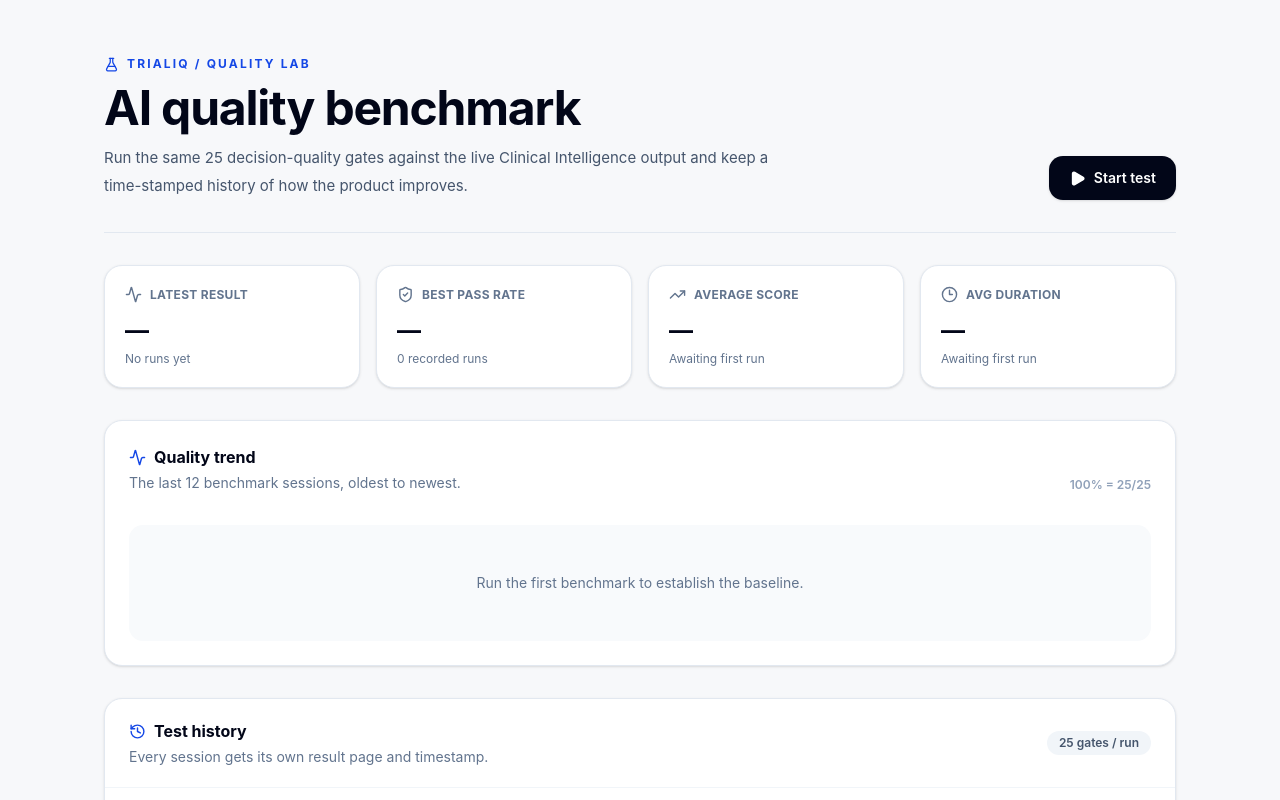
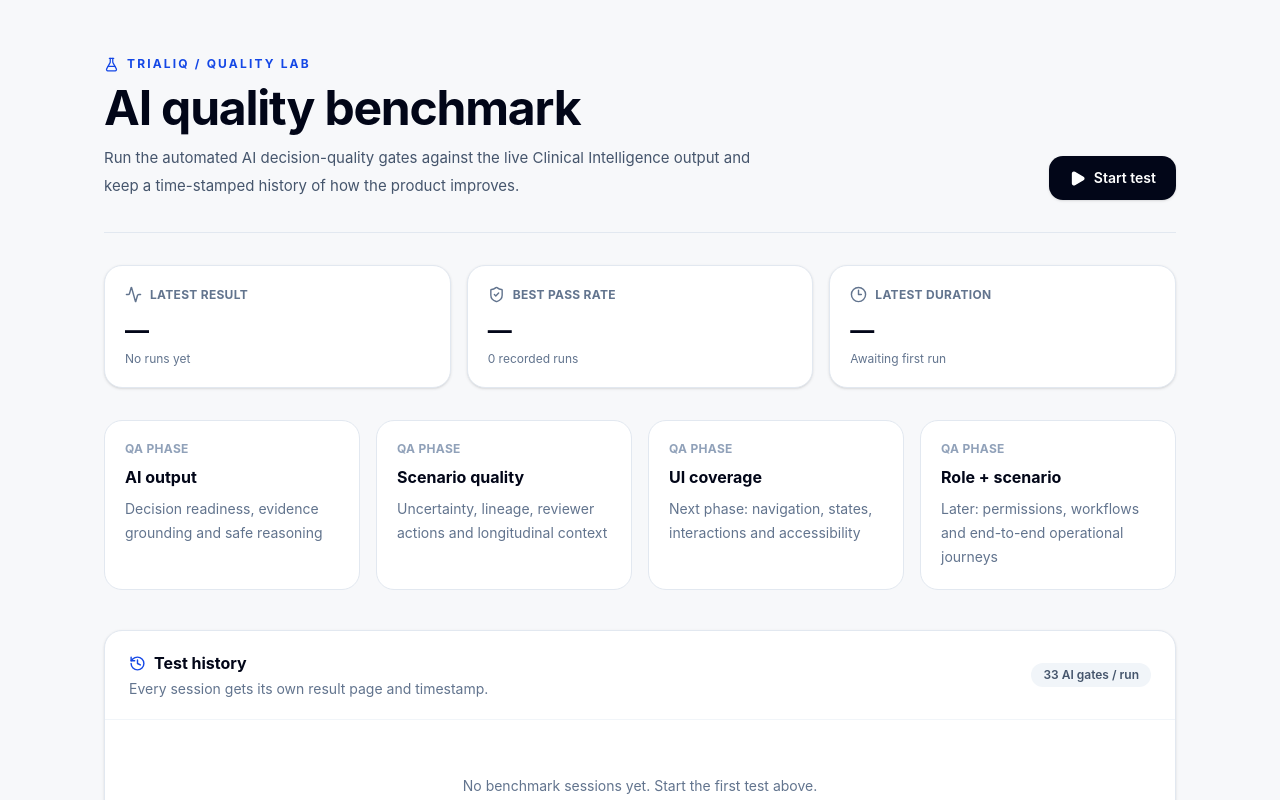
Before and after one commit to Zunaid24/trialiq, a Next.js app: page /test.html in a window 1280 px wide. Shown: the top 800 px of the page. Built offline with nearby package versions, Linux system fonts and the light colour scheme.

Commit message:
Update quality lab for expanded AI benchmark

```diff
--- a/app/test.html/page.tsx
+++ b/app/test.html/page.tsx
@@ -2,10 +2,11 @@
 
 import { useEffect, useMemo, useState } from "react";
 import Link from "next/link";
-import { Activity, ArrowRight, CheckCircle2, Clock3, FlaskConical, History, Loader2, Play, ShieldCheck, TrendingDown, TrendingUp, XCircle } from "lucide-react";
+import { Activity, ArrowRight, CheckCircle2, Clock3, FlaskConical, History, Loader2, Play, ShieldCheck, XCircle } from "lucide-react";
 
 type HistoryItem = {
   id: string;
+  suite?: string;
   startedAt: string;
   completedAt: string;
   durationMs: number;
@@ -19,14 +20,8 @@ type HistoryItem = {
 function formatDate(value: string) {
   return new Date(value).toLocaleString([], { dateStyle: "medium", timeStyle: "medium" });
 }
-function shortDate(value: string) {
-  return new Date(value).toLocaleDateString([], { month: "short", day: "numeric" });
-}
 function duration(ms: number) {
   return `${(ms / 1000).toFixed(1)}s`;
-}
-function score(run: HistoryItem) {
-  return run.total ? Math.round((run.passed / run.total) * 100) : 0;
 }
 
 export default function TestSuitePage() {
@@ -63,14 +58,7 @@ export default function TestSuitePage() {
   }
 
   const latest = history[0];
-  const previous = history[1];
-  const best = useMemo(() => history.reduce((max, run) => Math.max(max, score(run)), 0), [history]);
-  const average = useMemo(() => history.length ? Math.round(history.reduce((sum, run) => sum + score(run), 0) / history.length) : 0, [history]);
-  const avgDuration = useMemo(() => history.length ? Math.round(history.reduce((sum, run) => sum + run.durationMs, 0) / history.length) : 0, [history]);
-  const latestScore = latest ? score(latest) : 0;
-  const previousScore = previous ? score(previous) : latestScore;
-  const delta = latest ? latestScore - previousScore : 0;
-  const trendRuns = [...history].slice(0, 12).reverse();
+  const best = useMemo(() => history.reduce((max, run) => Math.max(max, run.total ? (run.passed / run.total) * 100 : 0), 0), [history]);
 
   return (
     <main className="min-h-screen bg-[#f7f8fa] text-slate-950">
@@ -79,7 +67,7 @@ export default function TestSuitePage() {
           <div>
             <div className="flex items-center gap-2 text-xs font-bold uppercase tracking-[0.18em] text-blue-700"><FlaskConical size={15} /> TrialIQ / Quality Lab</div>
             <h1 className="mt-3 text-4xl font-bold tracking-tight md:text-5xl">AI quality benchmark</h1>
-            <p className="mt-3 max-w-2xl text-[15px] leading-7 text-slate-600">Run the same 25 decision-quality gates against the live Clinical Intelligence output and keep a time-stamped history of how the product improves.</p>
+            <p className="mt-3 max-w-2xl text-[15px] leading-7 text-slate-600">Run the automated AI decision-quality gates against the live Clinical Intelligence output and keep a time-stamped history of how the product improves.</p>
           </div>
           <button onClick={startTest} disabled={running} className="inline-flex shrink-0 items-center justify-center gap-2 rounded-xl bg-slate-950 px-5 py-3 text-sm font-semibold text-white shadow-sm transition hover:bg-slate-800 disabled:cursor-wait disabled:opacity-60">
             {running ? <Loader2 size={17} className="animate-spin" /> : <Play size={17} fill="currentColor" />}
@@ -87,36 +75,26 @@ export default function TestSuitePage() {
           </button>
         </header>
 
-        {running && <div className="mt-6 rounded-2xl border border-blue-200 bg-blue-50 p-5"><div className="flex items-center gap-3"><Loader2 className="animate-spin text-blue-700" size={19}/><div><p className="font-bold text-blue-950">Benchmark running</p><p className="mt-1 text-sm text-blue-800">Clinical Intelligence is being evaluated across all 25 gates. The browser runs headlessly; no Chrome window will open.</p></div></div></div>}
+        {running && <div className="mt-6 rounded-2xl border border-blue-200 bg-blue-50 p-5"><div className="flex items-center gap-3"><Loader2 className="animate-spin text-blue-700" size={19}/><div><p className="font-bold text-blue-950">Benchmark running</p><p className="mt-1 text-sm text-blue-800">Clinical Intelligence is being evaluated across the full AI quality suite. The browser runs headlessly; no Chrome window will open.</p></div></div></div>}
         {error && <div className="mt-6 rounded-2xl border border-red-200 bg-red-50 p-5 text-sm text-red-800"><strong>Could not start the benchmark.</strong> {error}</div>}
 
-        <section className="mt-8 grid gap-4 sm:grid-cols-2 lg:grid-cols-4">
+        <section className="mt-8 grid gap-4 md:grid-cols-3">
           <Stat icon={<Activity size={17}/>} label="Latest result" value={latest ? `${latest.passed}/${latest.total}` : "—"} detail={latest ? latest.status : "No runs yet"} />
-          <Stat icon={<ShieldCheck size={17}/>} label="Best pass rate" value={history.length ? `${best}%` : "—"} detail={`${history.length} recorded run${history.length === 1 ? "" : "s"}`} />
-          <Stat icon={<TrendingUp size={17}/>} label="Average score" value={history.length ? `${average}%` : "—"} detail={history.length ? `Across ${history.length} run${history.length === 1 ? "" : "s"}` : "Awaiting first run"} />
-          <Stat icon={<Clock3 size={17}/>} label="Avg duration" value={history.length ? duration(avgDuration) : "—"} detail={latest ? formatDate(latest.completedAt) : "Awaiting first run"} />
+          <Stat icon={<ShieldCheck size={17}/>} label="Best pass rate" value={history.length ? `${best.toFixed(0)}%` : "—"} detail={`${history.length} recorded run${history.length === 1 ? "" : "s"}`} />
+          <Stat icon={<Clock3 size={17}/>} label="Latest duration" value={latest ? duration(latest.durationMs) : "—"} detail={latest ? formatDate(latest.completedAt) : "Awaiting first run"} />
         </section>
 
-        {latest && history.length > 1 && <section className={`mt-6 rounded-2xl border p-5 ${delta < 0 ? "border-red-200 bg-red-50" : delta > 0 ? "border-emerald-200 bg-emerald-50" : "border-slate-200 bg-white"}`}>
-          <div className="flex items-start gap-3">
-            {delta < 0 ? <TrendingDown className="mt-0.5 text-red-700" size={19}/> : <TrendingUp className={`mt-0.5 ${delta > 0 ? "text-emerald-700" : "text-slate-500"}`} size={19}/>}
-            <div><p className={`font-bold ${delta < 0 ? "text-red-950" : delta > 0 ? "text-emerald-950" : "text-slate-900"}`}>{delta < 0 ? "Regression detected" : delta > 0 ? "Quality improved" : "No score change"}</p><p className="mt-1 text-sm text-slate-600">Latest score <strong>{latestScore}%</strong> vs previous <strong>{previousScore}%</strong> ({delta > 0 ? "+" : ""}{delta} percentage points).</p></div>
-          </div>
-        </section>}
-
-        <section className="mt-8 rounded-2xl border border-slate-200 bg-white p-6 shadow-sm">
-          <div className="flex flex-col gap-2 sm:flex-row sm:items-end sm:justify-between"><div><div className="flex items-center gap-2"><Activity size={17} className="text-blue-700"/><h2 className="font-bold">Quality trend</h2></div><p className="mt-1 text-sm text-slate-500">The last 12 benchmark sessions, oldest to newest.</p></div><span className="text-xs font-semibold text-slate-400">100% = 25/25</span></div>
-          {trendRuns.length === 0 ? <div className="mt-8 rounded-xl bg-slate-50 px-4 py-12 text-center text-sm text-slate-500">Run the first benchmark to establish the baseline.</div> : <div className="mt-8 overflow-x-auto"><div className="flex min-w-[620px] items-end gap-3" style={{ height: 230 }}>
-            {trendRuns.map((run) => { const value = score(run); return <Link key={run.id} href={`/test.html/run/${run.id}`} className="group flex h-full min-w-[42px] flex-1 flex-col justify-end gap-2 text-center" title={`${value}% — ${formatDate(run.startedAt)}`}>
-              <span className="text-xs font-bold text-slate-500">{value}%</span>
-              <div className={`mx-auto w-full max-w-12 rounded-t-lg transition group-hover:opacity-80 ${run.status === "PASS" ? "bg-emerald-500" : "bg-red-400"}`} style={{ height: `${Math.max(value, 4) * 1.7}px` }} />
-              <span className="truncate text-[10px] font-medium text-slate-400">{shortDate(run.startedAt)}</span>
-            </Link>; })}
-          </div></div>}
+        <section className="mt-8 grid gap-4 md:grid-cols-4">
+          {[
+            ["AI output", "Decision readiness, evidence grounding and safe reasoning"],
+            ["Scenario quality", "Uncertainty, lineage, reviewer actions and longitudinal context"],
+            ["UI coverage", "Next phase: navigation, states, interactions and accessibility"],
+            ["Role + scenario", "Later: permissions, workflows and end-to-end operational journeys"],
+          ].map(([title, description]) => <div key={title} className="rounded-2xl border border-slate-200 bg-white p-5"><p className="text-xs font-bold uppercase tracking-wide text-slate-400">QA phase</p><h2 className="mt-2 font-bold">{title}</h2><p className="mt-2 text-sm leading-6 text-slate-500">{description}</p></div>)}
         </section>
 
-        <section className="mt-8 rounded-2xl border border-slate-200 bg-white shadow-sm">
-          <div className="flex items-center justify-between border-b border-slate-100 px-6 py-5"><div><div className="flex items-center gap-2"><History size={17} className="text-blue-700"/><h2 className="font-bold">Test history</h2></div><p className="mt-1 text-sm text-slate-500">Every session gets its own result page and timestamp.</p></div><span className="rounded-full bg-slate-100 px-3 py-1 text-xs font-semibold text-slate-600">25 gates / run</span></div>
+        <section className="mt-10 rounded-2xl border border-slate-200 bg-white shadow-sm">
+          <div className="flex items-center justify-between border-b border-slate-100 px-6 py-5"><div><div className="flex items-center gap-2"><History size={17} className="text-blue-700"/><h2 className="font-bold">Test history</h2></div><p className="mt-1 text-sm text-slate-500">Every session gets its own result page and timestamp.</p></div><span className="rounded-full bg-slate-100 px-3 py-1 text-xs font-semibold text-slate-600">33 AI gates / run</span></div>
           {history.length === 0 ? <div className="px-6 py-14 text-center text-sm text-slate-500">No benchmark sessions yet. Start the first test above.</div> : <div className="divide-y divide-slate-100">
             {history.map((run) => <Link key={run.id} href={`/test.html/run/${run.id}`} className="group flex flex-col gap-4 px-6 py-5 transition hover:bg-slate-50 md:flex-row md:items-center md:justify-between">
               <div className="flex items-start gap-4"><div className={`mt-0.5 rounded-full p-2 ${run.status === "PASS" ? "bg-emerald-50 text-emerald-700" : "bg-red-50 text-red-700"}`}>{run.status === "PASS" ? <CheckCircle2 size={18}/> : <XCircle size={18}/>}</div><div><div className="flex flex-wrap items-center gap-2"><span className="font-bold">{run.status}</span><span className="text-sm text-slate-500">{run.passed}/{run.total} passed</span></div><p className="mt-1 text-sm text-slate-500">{formatDate(run.startedAt)}</p>{run.error && <p className="mt-2 max-w-2xl truncate text-xs text-red-600">{run.error}</p>}</div></div>
@@ -125,9 +103,9 @@ export default function TestSuitePage() {
           </div>}
         </section>
 
-        <section className="mt-6 rounded-2xl border border-slate-200 bg-white p-6"><h2 className="font-bold">What this measures</h2><div className="mt-4 grid gap-3 text-sm text-slate-600 md:grid-cols-2"><p>Decision readiness, confidence and executive conclusion quality.</p><p>Evidence grounding, source traceability and missing evidence.</p><p>Protocol impact, safety reasoning and cross-document relationships.</p><p>Operational recommendations, auditability and model provenance.</p></div></section>
+        <section className="mt-6 rounded-2xl border border-slate-200 bg-white p-6"><h2 className="font-bold">AI quality coverage</h2><div className="mt-4 grid gap-3 text-sm text-slate-600 md:grid-cols-2"><p>Decision readiness, confidence and executive conclusion quality.</p><p>Evidence grounding, source traceability and missing evidence.</p><p>Protocol impact, safety reasoning and cross-document relationships.</p><p>Operational recommendations, auditability and model provenance.</p><p>Evidence lineage, unsupported-claim suppression and uncertainty.</p><p>Reviewer action specificity and longitudinal context.</p></div></section>
 
-        <p className="mt-8 text-xs leading-5 text-slate-400">Runs use the signed-in TrialIQ session and the same demo evidence pack as the Clinical Intelligence workspace. Credentials stay in local environment configuration and are never entered on this page.</p>
+        <p className="mt-8 text-xs leading-5 text-slate-400">Runs use the signed-in TrialIQ session and the demo evidence pack used by Clinical Intelligence. Credentials stay in local environment configuration and are never entered on this page.</p>
       </div>
     </main>
   );
```
